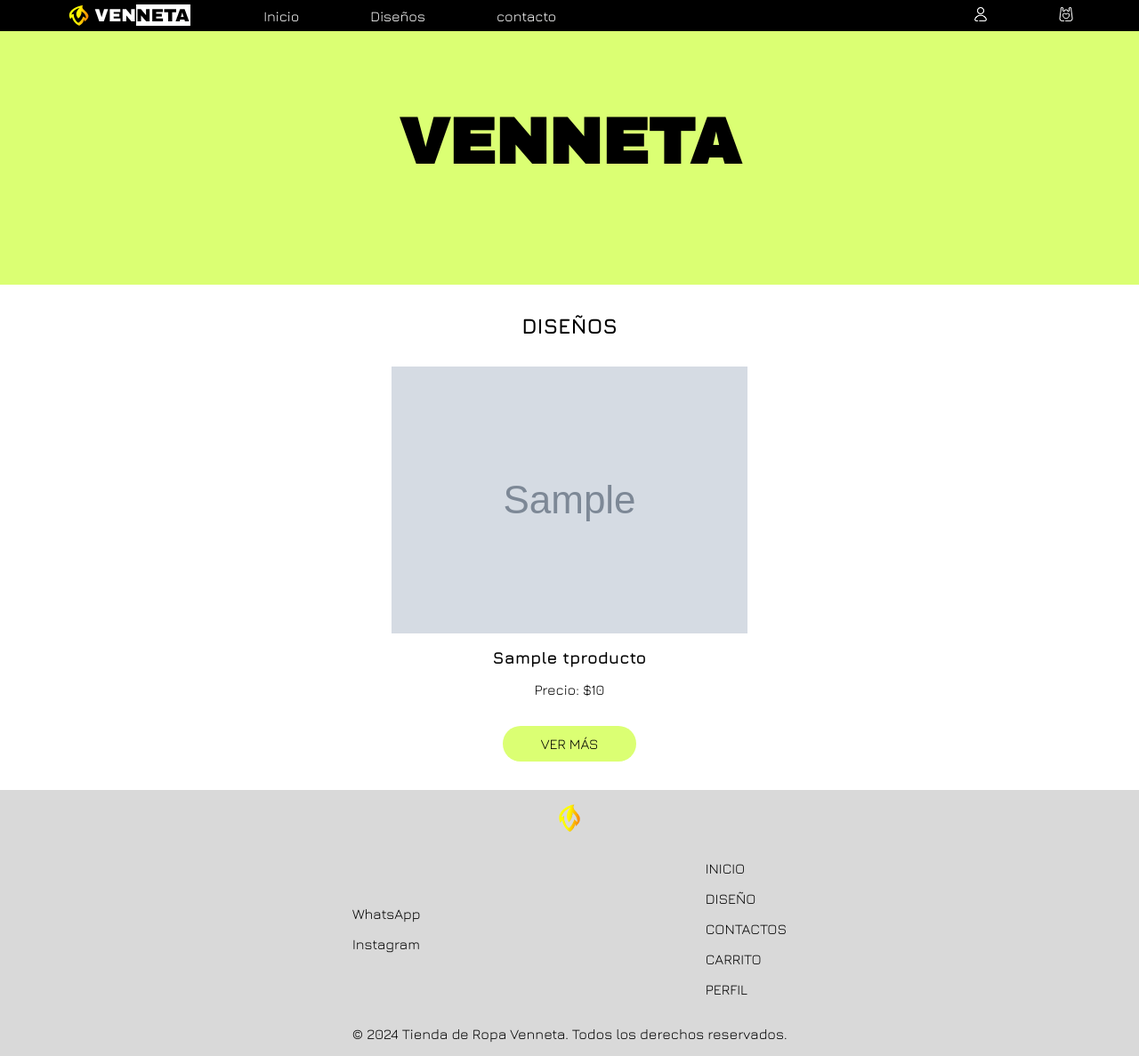
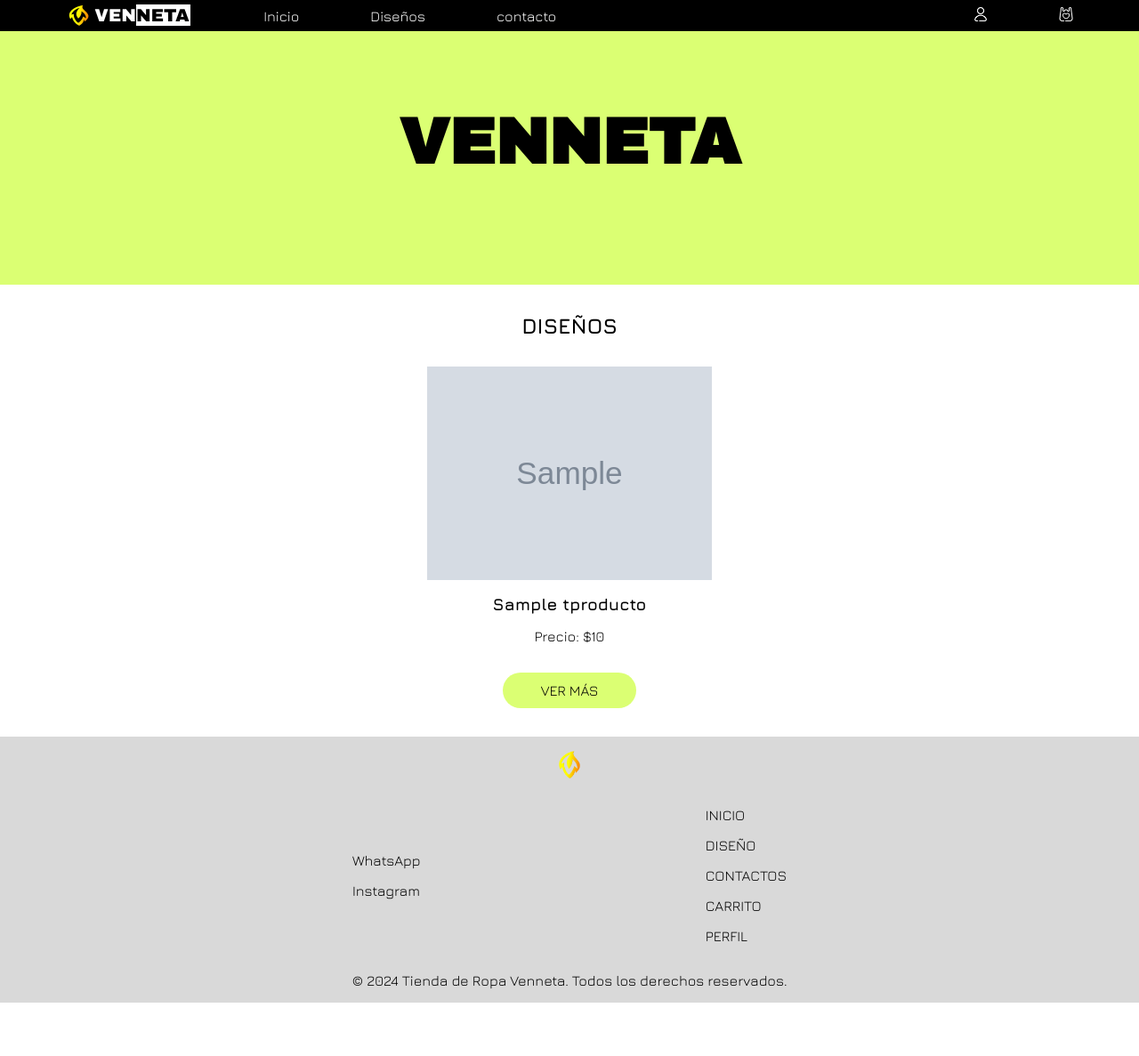
Before and after one commit to tetey0422/Venneta, a PHP site: page / in a window 1280 px wide. Shown: the whole page at 89% size. After the commit the page ends 1127 px from the top, so only its background shows below. Run offline with PHP 8.4, Linux system fonts and the light colour scheme; tables that the repository leaves empty hold one stand-in row (values such as "Sample post"); grey boxes marked "Sample" are stand-in pictures.

Commit message:
actualizacion del css index

```diff
--- a/css/index.css
+++ b/css/index.css
@@ -68,8 +68,8 @@ body {
     gap: 1rem;
 }
 
-.diseNos img {
-    height: 80%;
+.diseNo a img {
+    width: 80%;
 }
 
 main button {
```
